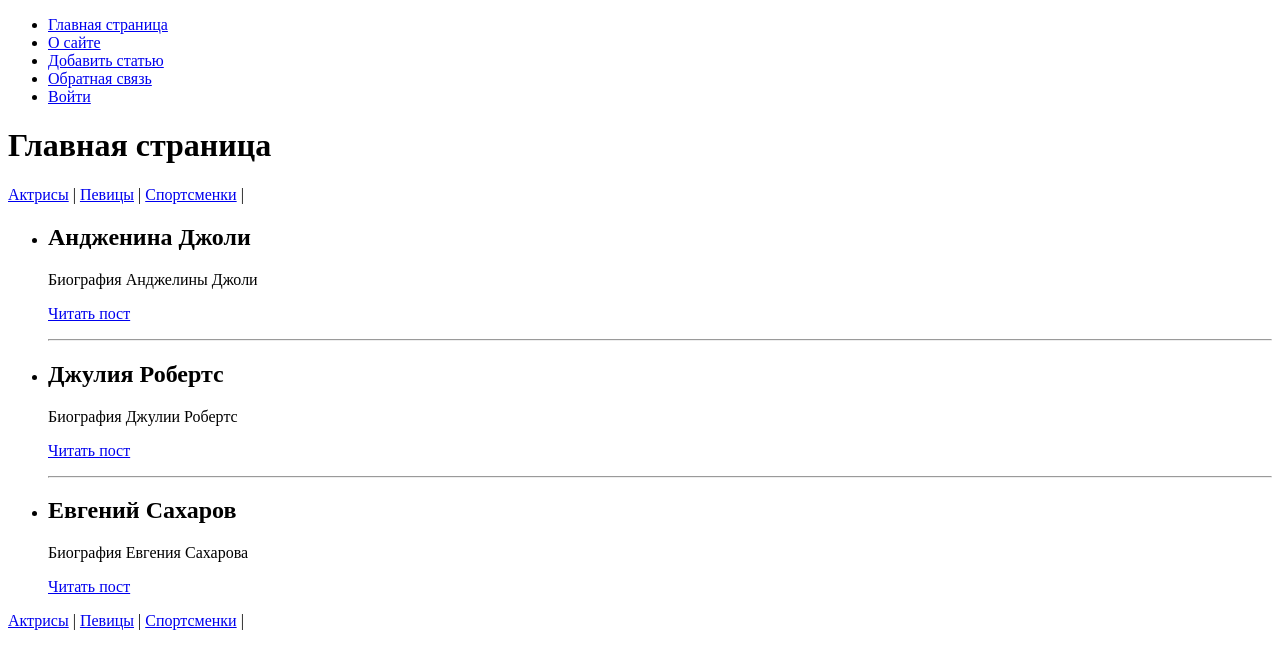
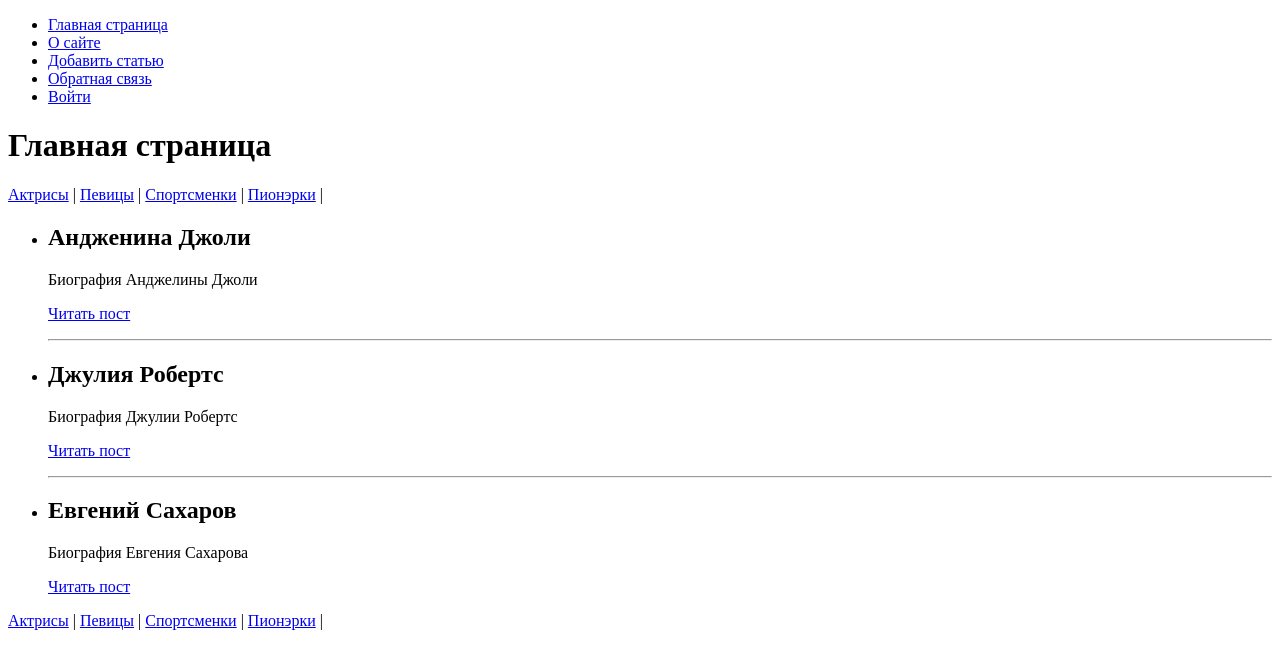
Before and after one commit to Hammer3355/django_home, a Django app: page / in a window 1280 px wide. Shown: the top 669 px of the page. Run offline with Django 4.2, Linux system fonts and the light colour scheme.

Commit message:
Создал и полключил nav.html

```diff
--- a/samodel/masters/templates/masters/includes/nav.html
+++ b/samodel/masters/templates/masters/includes/nav.html
@@ -3,4 +3,5 @@
     <a href="#">Актрисы</a> |
     <a href="#">Певицы</a> |
     <a href="#">Спортсменки</a> |
+    <a href="#">Пионэрки</a> |
 </nav>
```
